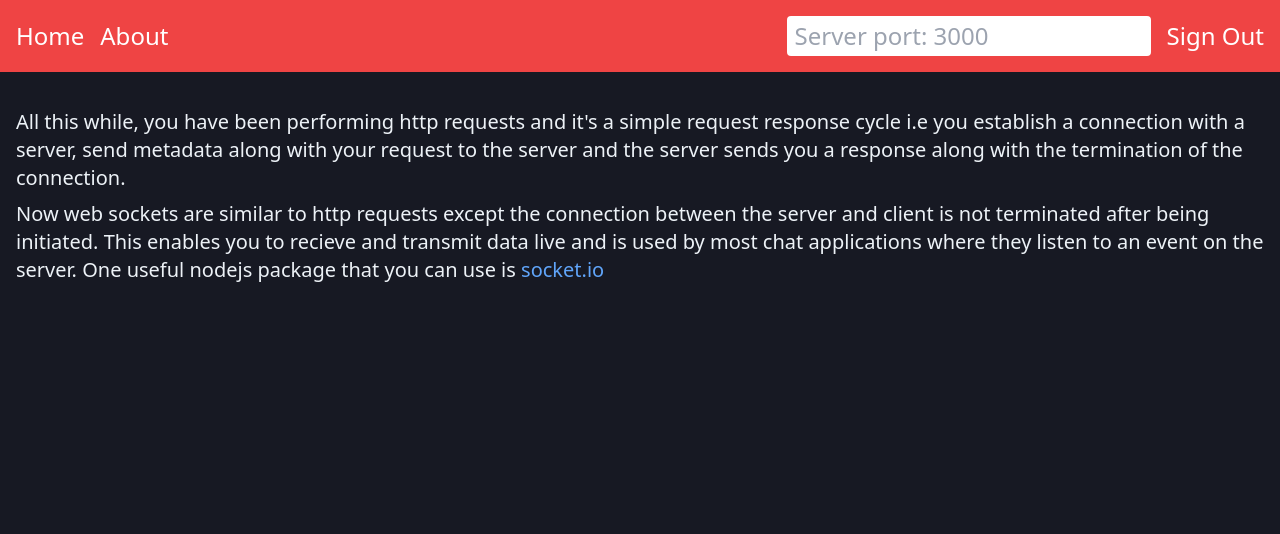
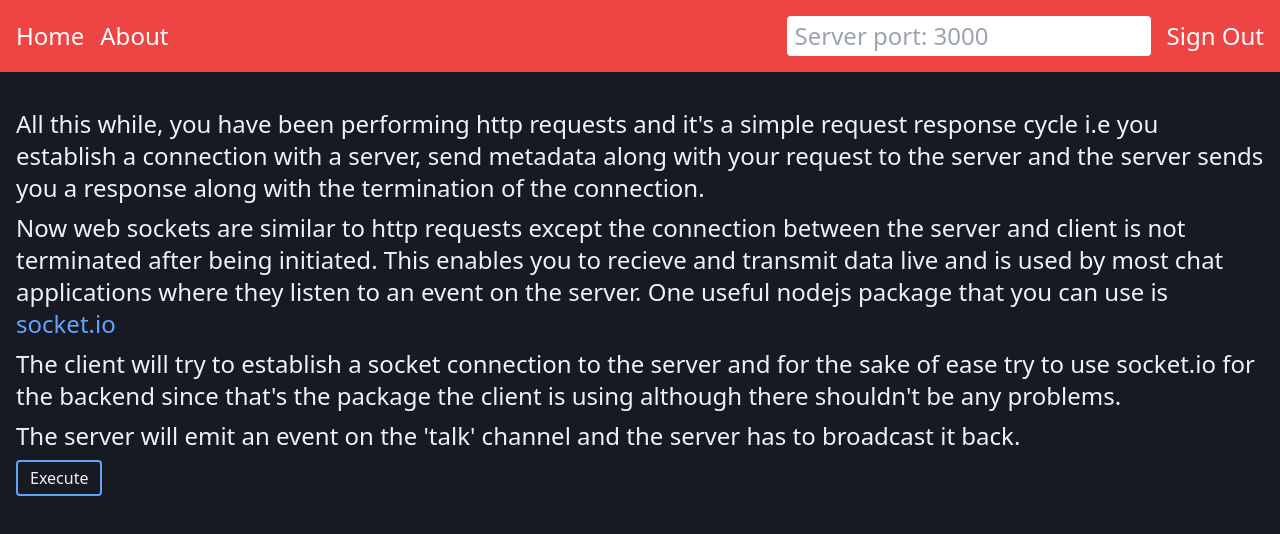
Before and after one commit to ananth243/web-dev-concepts, a Next.js app: page /home/ws in a window 1280 px wide. Shown: the top 534 px of the page. Built offline with nearby package versions, Linux system fonts and the light colour scheme; no server answers; sample sign-in values are in the browser's storage.

Commit message:
Added web sockets

```diff
--- a/pages/404.js
+++ b/pages/404.js
@@ -1,11 +1,9 @@
 import Navbar from "../components/Navbar";
 import Typewriter from "typewriter-effect";
-import { useEffect, useContext } from "react";
-import AuthContext from "../Providers/AuthContext";
 import { useRouter } from "next/router";
+
 export default function Home() {
   const router = useRouter();
-  const { state, setState } = useContext(AuthContext);
   setTimeout(()=>{
       router.push('/home');
   }, 8000);
--- a/pages/home/index.js
+++ b/pages/home/index.js
@@ -65,10 +65,10 @@ export default function Home() {
     },
     {
       id: 7,
-      name: "Caching",
-      link: "/home/cache",
+      name: "Web Sockets",
+      link: "/home/ws",
       description:
-      "Caching is a way of storing data on the server. It is a way of storing data on the server.",
+        "Web sockets are a way of communicating with a server without having to use a page refresh.",
     },
     {
       id: 8,
@@ -79,24 +79,24 @@ export default function Home() {
     },
     {
       id: 9,
+      name: "Caching",
+      link: "/home/cache",
+      description:
+      "Caching is a way of storing data on the server. It is a way of storing data on the server.",
+    },
+    {
+      id: 10,
       name: "SQL Injections",
       link: "/home/sql",
       description:
         "SQL Injections are a way of injecting SQL queries into a database. This is prehaps one of the most dangerous attacks on a website.",
     },
     {
-      id: 10,
+      id: 11,
       name: "XSS",
       link: "/home/xss",
       description:
       "XSS is a way of injecting code into a website. Also very dangerous if you don't code the backend properly",
-    },
-    {
-      id: 11,
-      name: "Web Sockets",
-      link: "/home/ws",
-      description:
-        "Web sockets are a way of communicating with a server without having to use a page refresh.",
     },
   ];
   return (
--- a/pages/home/ws.js
+++ b/pages/home/ws.js
@@ -4,8 +4,7 @@ import AuthContext from "../../Providers/AuthContext";
 import { useRouter } from "next/router";
 import UrlContext from "../../Providers/UrlContext";
 import Page from "../../components/Page";
-import io from 'socket.io-client'
-let socket;
+import io from "socket.io-client";
 
 function Ws() {
   const { url } = useContext(UrlContext);
@@ -15,37 +14,36 @@ function Ws() {
     status: false,
     message: null,
   });
+
   useEffect(() => {
     if (!state) {
       router.push("/");
     }
-    // socketInitializer()
   }, [state, router]);
 
-  const socketInitializer = async () => {
-    socket = io(`http://localhost:${url}`)
-    socket.on('connect', () => {
-      console.log('connected')
-    })
-  }
-
   async function execute() {
-    if (isNaN(url) && url !== "") {
+    if (!isNaN(url) && url !== "") {
       try {
+        const socket = io(`http://localhost:${url}`);
+        socket.on("connect", () => {
+          console.log("Connected");
+        });
         socket.emit("talk", "Hello");
         socket.on("talk", (data) => {
           if (data === "Hello") {
             setMessage({ status: true, message: "Success" });
             socket.disconnect();
+            console.log("Disonnected");
           } else {
             setMessage({ status: false, message: "Uknown error occured" });
             socket.disconnect();
+            console.log("Disonnected");
           }
         });
       } catch (e) {
         setMessage({
           status: false,
-          message: e.message || "Uknown error occured",
+          message: e.message || "Unknown error occured",
         });
       }
     } else {
@@ -61,6 +59,9 @@ function Ws() {
       <Navbar title="Socket Connections" />
       <Page
         description={description}
+        execute={execute}
+        problem={problem}
+        message={message}
       />
     </>
   );
@@ -69,14 +70,14 @@ function Ws() {
 function description() {
   return (
     <>
-      <p className="text-xl">
+      <p className="text-2xl">
         All this while, you have been performing http requests and it&apos;s a
         simple request response cycle i.e you establish a connection with a
         server, send metadata along with your request to the server and the
         server sends you a response along with the termination of the
         connection.
       </p>
-      <p className="text-xl">
+      <p className="text-2xl">
         Now web sockets are similar to http requests except the connection
         between the server and client is not terminated after being initiated.
         This enables you to recieve and transmit data live and is used by most
@@ -98,15 +99,15 @@ function description() {
 function problem() {
   return (
     <>
-      <p className="text-xl">
-        The client will try to establish a socket connection to the server at
-        /socket and for the sake of ease try to use socket.io for the backend
-        since that&apos;s the package the client is using.
+      <p className="text-2xl">
+        The client will try to establish a socket connection to the server and
+        for the sake of ease try to use socket.io for the backend since
+        that&apos;s the package the client is using although there shouldn&apos;t be
+        any problems.
       </p>
-      <p className="text-xl">
+      <p className="text-2xl">
         The server will emit an event on the &apos;talk&apos; channel and the
-        server has to broadcast it back after a delay of say 5 seconds (Up to
-        you).
+        server has to broadcast it back.
       </p>
     </>
   );
--- a/pages/index.js
+++ b/pages/index.js
@@ -18,7 +18,7 @@ export default function Home() {
     <div className="h-screen flex flex-col">
       <Navbar />
       <div className="p-10 flex justify-center content-center flex-grow items-center flex-col space-y-8">
-        <Image src={landing} />
+        <Image alt="Landing Page" src={landing} />
         <p className="font-mono text-4xl">
           <Typewriter
             onInit={(typewriter) => {
```
Also changed, not shown: stream.txt (deleted), write.txt (deleted), 1 other file (tests, documents, lock files or other folders).
